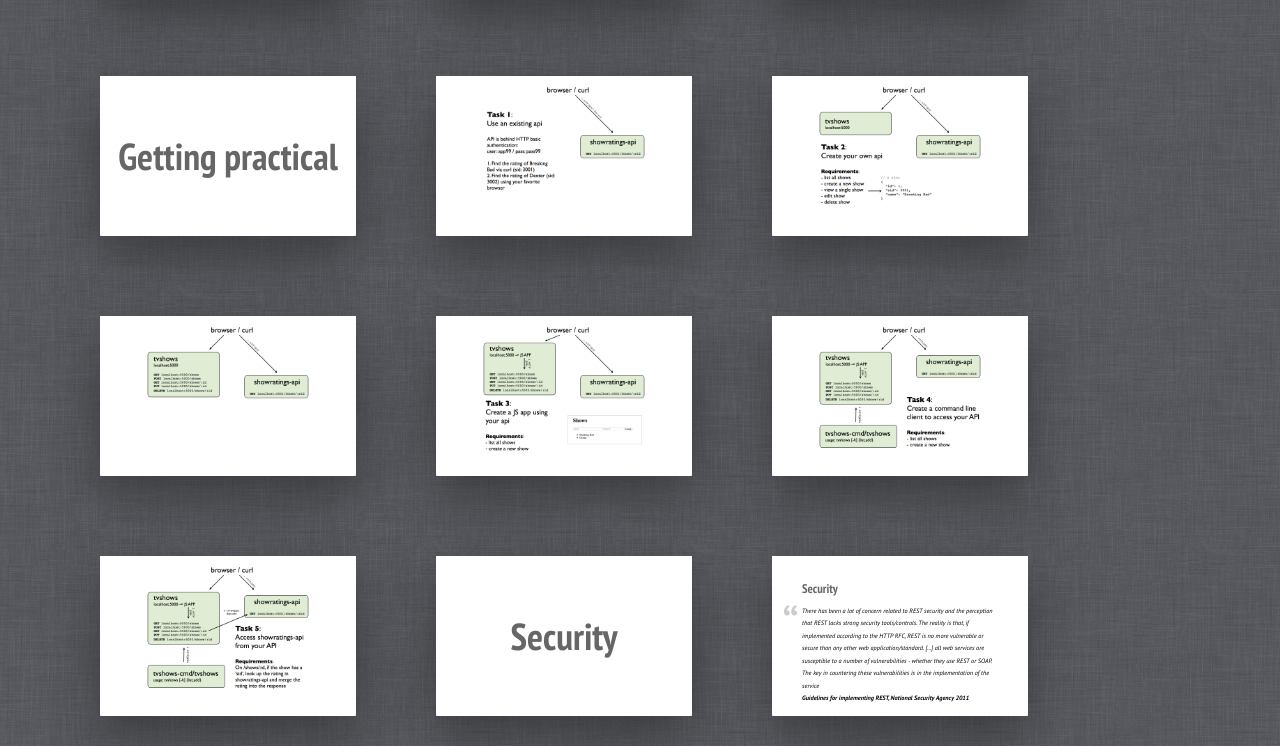
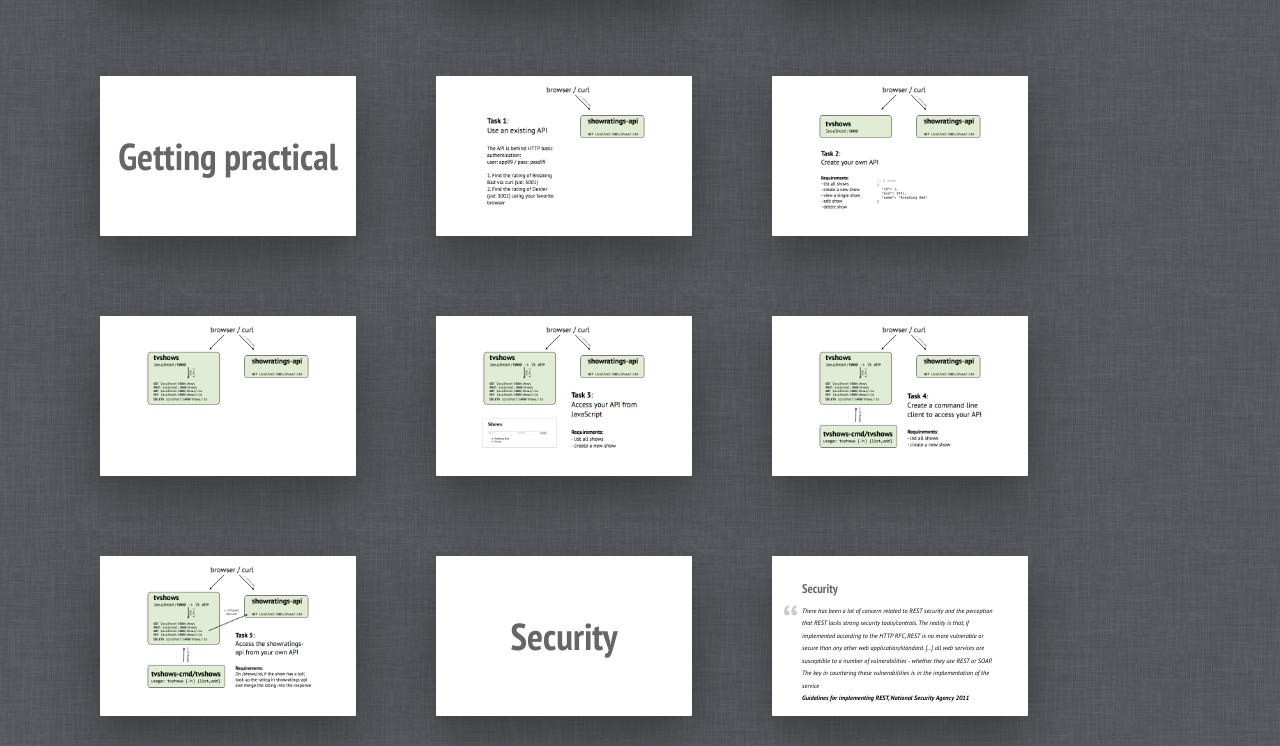
Before and after one commit to mobmad/rest-apis, a plain HTML site: page index.html in a window 1280 px wide. Shown: the part 1114-1860 px from the top of the page. Drawn offline with Linux system fonts and the light colour scheme.

Commit message:
Updated graphics

```diff
--- a/index.html
+++ b/index.html
@@ -46,10 +46,9 @@
 			<li>Know the characteristics of REST-apis</li>
 			<li>Task 1: Use an existing API from curl</li>
 			<li>Task 2: Create your own simple REST-API using python</li>
-			<li>Task 3: Use an existing API from from JS (front-end)</li>
+			<li>Task 3: Use an existing API from from JavaScript (front-end)</li>
 			<li>Task 4/5: Use an existing API from Python (back-end to backend &amp; command line)</li>
-			<li>Have knowledge of how you can prevent others from using your API</li>
-
+			<li>Knowledge of how you can prevent others from using your API</li>
 		</ul>
 	</div></section>
 
@@ -163,27 +162,27 @@
 	</div></section>
 
 	<section class="slide"><div class="image-fs">
-		<img src="presentation/images/overview1.png" />
+		<img src="presentation/images/task1.png" />
 	</div></section>
 
 	<section class="slide"><div class="image-fs">
-		<img src="presentation/images/overview2a.png" />
+		<img src="presentation/images/task2a.png" />
 	</div></section>
 
 	<section class="slide"><div class="image-fs">
-		<img src="presentation/images/overview2b.png" />
+		<img src="presentation/images/task2b.png" />
 	</div></section>
 
 	<section class="slide"><div class="image-fs">
-		<img src="presentation/images/overview3.png" />
+		<img src="presentation/images/task3.png" />
 	</div></section>
 
 	<section class="slide"><div class="image-fs">
-		<img src="presentation/images/overview4.png" />
+		<img src="presentation/images/task4.png" />
 	</div></section>
 
 	<section class="slide"><div class="image-fs">
-		<img src="presentation/images/overview5.png" />
+		<img src="presentation/images/task5.png" />
 	</div></section>
 
 	<section class="slide shout"><div>
@@ -231,7 +230,7 @@
 		<h2>Final recommendations</h2>
 		<ul>
 			<li>Purist vs. pragmatist (choose the latter)</li>
-			<li>A native app client has different attack surface than a web application. Think of security in server context and client context.</li>
+			<li>A native app client has different attack surface than a web application. Think of security both server and client context.</li>
 			<li>Research and apply security measures before going to production</li>
 			<li>Think forward. What will happen to existing clients if you update the API?</li>
 		</ul>
```
Also changed, not shown: presentation/images/overview1.png (deleted), presentation/images/overview2a.png (deleted), presentation/images/overview2b.png (deleted), presentation/images/overview3.png (deleted), presentation/images/overview4.png (deleted), presentation/images/overview5.png (deleted), presentation/images/task1.png (added), presentation/images/task2a.png (added), presentation/images/task2b.png (added), presentation/images/task3.png (added), presentation/images/task4.png (added), presentation/images/task5.png (added), 1 other file.
